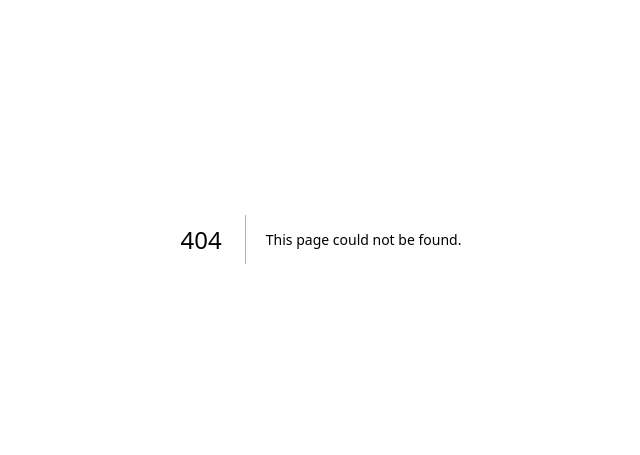
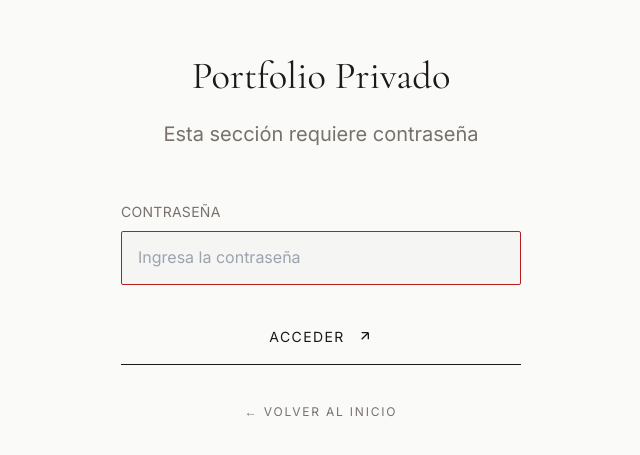
Before and after one commit to davidlondonor/portafolio, a Next.js app: page /portfolio in a window 1280 px wide. Before the commit this address had no page. Shown: the part 161-616 px from the top of the page, without its empty margins (319-959 px from the left). Built offline with nearby package versions, Linux system fonts and the light colour scheme.

Commit message:
se actualizar el portafolio

```diff
--- a/pages/index.js
+++ b/pages/index.js
@@ -12,7 +12,7 @@ export default function Home() {
 		},
 		{
 			num: "02",
-			title: "Desarrollo Frontend",
+			title: "Desarrollo Frontend Layout",
 			desc: "Codigo limpio y performante con las tecnologias mas modernas.",
 		},
 		{
@@ -169,10 +169,11 @@ export default function Home() {
 								{[
 									"React",
 									"Next.js",
-									"TypeScript",
+									"HTML5",
+									"CSS3",
 									"Figma",
 									"Tailwind",
-									"Node.js",
+									"Accesibilidad",
 								].map((tech, j) => (
 									<span
 										key={j}
@@ -241,7 +242,7 @@ export default function Home() {
 							<div>
 								<p className="body-sm mb-6">Sobre mi</p>
 								<h2 className="display-lg mb-8">
-									Mas de 6 anos creando experiencias digitales
+									Mas de 6 años creando experiencias digitales
 									memorables
 								</h2>
 								<p className="body-lg">
@@ -349,7 +350,7 @@ export default function Home() {
 							<p className="body-sm mb-6 text-[var(--color-bg)]/60">
 								Contacto
 							</p>
-							<h2 className="display-xl mb-8">
+							<h2 className="display-lg mb-8">
 								Trabajemos
 								<br />
 								juntos
--- /dev/null
+++ b/pages/portfolio.js
@@ -0,0 +1,250 @@
+import Head from "next/head";
+import { useState, useEffect } from "react";
+
+export default function Portfolio() {
+	const [password, setPassword] = useState("");
+	const [isAuthenticated, setIsAuthenticated] = useState(false);
+	const [error, setError] = useState("");
+
+	const CORRECT_PASSWORD = "DL2026";
+
+	// Check if already authenticated on mount
+	useEffect(() => {
+		const auth = sessionStorage.getItem("portfolio_auth");
+		if (auth === "true") {
+			setIsAuthenticated(true);
+		}
+	}, []);
+
+	const handleSubmit = (e) => {
+		e.preventDefault();
+		if (password === CORRECT_PASSWORD) {
+			setIsAuthenticated(true);
+			sessionStorage.setItem("portfolio_auth", "true");
+			setError("");
+		} else {
+			setError("Contraseña incorrecta");
+			setPassword("");
+		}
+	};
+
+	const handleLogout = () => {
+		setIsAuthenticated(false);
+		sessionStorage.removeItem("portfolio_auth");
+		setPassword("");
+	};
+
+	// Login Screen
+	if (!isAuthenticated) {
+		return (
+			<>
+				<Head>
+					<title>Portfolio Privado | David Londono</title>
+					<meta name="robots" content="noindex, nofollow" />
+				</Head>
+
+				<div className="min-h-screen flex items-center justify-center bg-[var(--color-bg)]">
+					<div className="w-full max-w-md px-6">
+						<div className="text-center mb-12">
+							<h1 className="display-md mb-4">Portfolio Privado</h1>
+							<p className="body-lg text-[var(--color-text-light)]">
+								Esta sección requiere contraseña
+							</p>
+						</div>
+
+						<form onSubmit={handleSubmit} className="space-y-6">
+							<div>
+								<label
+									htmlFor="password"
+									className="block body-sm mb-2"
+								>
+									Contraseña
+								</label>
+								<input
+									type="password"
+									id="password"
+									value={password}
+									onChange={(e) => setPassword(e.target.value)}
+									className="w-full px-4 py-3 bg-[var(--color-bg-alt)] border border-[var(--color-border)] rounded-sm focus:outline-none focus:border-[var(--color-accent)] transition-colors"
+									placeholder="Ingresa la contraseña"
+									autoFocus
+								/>
+								{error && (
+									<p className="mt-2 text-sm text-red-500">{error}</p>
+								)}
+							</div>
+
+							<button
+								type="submit"
+								className="w-full btn-minimal justify-center"
+							>
+								<span>Acceder</span>
+								<svg
+									viewBox="0 0 24 24"
+									fill="none"
+									stroke="currentColor"
+									strokeWidth="2"
+								>
+									<path d="M7 17L17 7M17 7H7M17 7V17" />
+								</svg>
+							</button>
+						</form>
+
+						<div className="mt-8 text-center">
+							<a href="/" className="nav-link">
+								← Volver al inicio
+							</a>
+						</div>
+					</div>
+				</div>
+			</>
+		);
+	}
+
+	// Portfolio Content (after authentication)
+	const portfolioProjects = [
+		{
+			num: "01",
+			title: "Proyecto Confidencial A",
+			client: "Cliente Enterprise",
+			year: "2025",
+			tech: ["React", "Node.js", "PostgreSQL"],
+			description:
+				"Plataforma empresarial completa con dashboard de analytics en tiempo real.",
+		},
+		{
+			num: "02",
+			title: "Proyecto Confidencial B",
+			client: "Startup Fintech",
+			year: "2025",
+			tech: ["Next.js", "TypeScript", "Stripe"],
+			description:
+				"Sistema de pagos y gestión financiera con integraciones bancarias.",
+		},
+		{
+			num: "03",
+			title: "Proyecto Confidencial C",
+			client: "Agencia Digital",
+			year: "2024",
+			tech: ["Vue.js", "Firebase", "TailwindCSS"],
+			description:
+				"Aplicación web para gestión de campañas y métricas de marketing.",
+		},
+	];
+
+	return (
+		<>
+			<Head>
+				<title>Portfolio Privado | David Londono</title>
+				<meta name="robots" content="noindex, nofollow" />
+			</Head>
+
+			<div className="page-transition">
+				{/* Navigation */}
+				<nav className="fixed top-0 left-0 right-0 z-50 bg-[var(--color-bg)]/90 backdrop-blur-sm">
+					<div className="container-editorial py-6 flex justify-between items-center">
+						<a href="/" className="font-serif text-xl">
+							DL
+						</a>
+						<button
+							onClick={handleLogout}
+							className="nav-link text-sm"
+						>
+							Cerrar sesión
+						</button>
+					</div>
+				</nav>
+
+				{/* Header */}
+				<section className="min-h-[60vh] flex items-center pt-24">
+					<div className="container-editorial">
+						<div className="grid-editorial items-end">
+							<div className="space-y-6">
+								<p className="body-sm">Contenido Privado</p>
+								<div className="accent-line"></div>
+							</div>
+
+							<div className="space-y-8">
+								<h1 className="display-xl">
+									Portfolio
+									<br />
+									Privado
+								</h1>
+								<p className="body-lg max-w-lg">
+									Proyectos confidenciales y trabajos exclusivos
+									realizados para clientes seleccionados.
+								</p>
+							</div>
+						</div>
+					</div>
+				</section>
+
+				{/* Projects Section */}
+				<section className="section">
+					<div className="container-editorial">
+						<div className="mb-16">
+							<p className="body-sm mb-4">Proyectos Confidenciales</p>
+							<h2 className="display-lg">Trabajo Exclusivo</h2>
+						</div>
+
+						<div className="space-y-12">
+							{portfolioProjects.map((project, i) => (
+								<div
+									key={i}
+									className="card-minimal p-8 hover:border-[var(--color-accent)] transition-colors"
+								>
+									<div className="flex items-start justify-between mb-6">
+										<span className="number-indicator">
+											{project.num}
+										</span>
+										<span className="body-sm text-[var(--color-text-light)]">
+											{project.year}
+										</span>
+									</div>
+
+									<h3 className="display-md mb-3">
+										{project.title}
+									</h3>
+
+									<p className="body-sm text-[var(--color-accent)] mb-4">
+										{project.client}
+									</p>
+
+									<p className="text-[var(--color-text-light)] mb-6 max-w-2xl">
+										{project.description}
+									</p>
+
+									<div className="flex flex-wrap gap-3">
+										{project.tech.map((tech, j) => (
+											<span
+												key={j}
+												className="px-3 py-1 text-sm border border-[var(--color-border)] rounded-full"
+											>
+												{tech}
+											</span>
+										))}
+									</div>
+								</div>
+							))}
+						</div>
+					</div>
+				</section>
+
+				{/* Footer */}
+				<footer className="footer-editorial">
+					<div className="container-editorial">
+						<div className="flex flex-col md:flex-row justify-between items-center gap-6">
+							<p className="body-sm">2026 David Londono - Contenido Privado</p>
+							<button
+								onClick={handleLogout}
+								className="nav-link link-underline"
+							>
+								Cerrar sesión
+							</button>
+						</div>
+					</div>
+				</footer>
+			</div>
+		</>
+	);
+}
--- a/styles/globals.css
+++ b/styles/globals.css
@@ -202,7 +202,7 @@ body {
 .card-minimal {
   padding: 2rem 0;
   border-bottom: 1px solid var(--color-border);
-  transition: padding-left 0.3s ease;
+  transition: padding-left 0.8s cubic-bezier(0.4, 0, 0.2, 1);
 }
 
 .card-minimal:hover {
```
